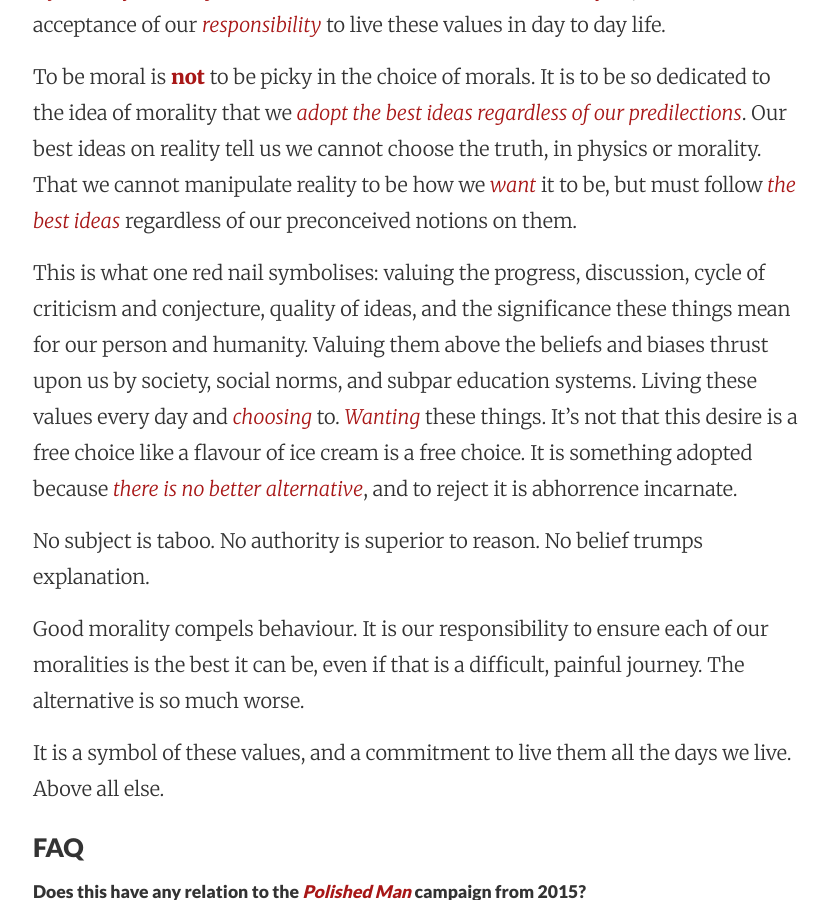
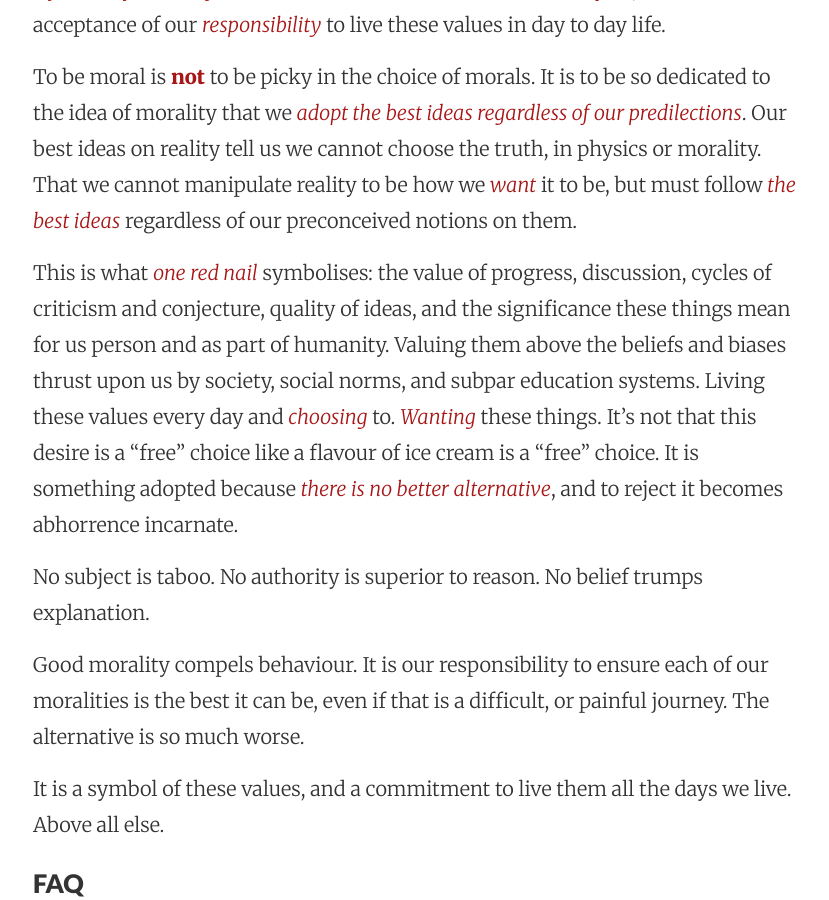
Before and after one commit to onerednail-com/onerednail-com.github.io, a Jekyll site: the page built from index.md, in a window 1280 px wide and 900 px high, scrolled down 2277 px. Shown: the whole window, without its empty margins (223-1052 px from the left). Built offline with Jekyll 4.4.1, drawn with Linux system fonts in a browser that asks for light colours; our own code applies the rules of GitHub Pages for plain Markdown files.

Commit message:
multiple typos

```diff
--- a/index.md
+++ b/index.md
@@ -39,11 +39,11 @@ But there is no symbol for *the most foundation values* we can understand: that
 
 To be moral is **not** to be picky in the choice of morals. It is to be so dedicated to the idea of morality that we *adopt the best ideas regardless of our predilections*. Our best ideas on reality tell us we cannot choose the truth, in physics or morality. That we cannot manipulate reality to be how we *want* it to be, but must follow *the best ideas* regardless of our preconceived notions on them.
 
-This is what one red nail symbolises: valuing the progress, discussion, cycle of criticism and conjecture, quality of ideas, and the significance these things mean for our person and humanity. Valuing them above the beliefs and biases thrust upon us by society, social norms, and subpar education systems. Living these values every day and *choosing* to. *Wanting* these things. It's not that this desire is a free choice like a flavour of ice cream is a free choice. It is something adopted because *there is no better alternative*, and to reject it is abhorrence incarnate.
+This is what *one red nail* symbolises: the value of progress, discussion, cycles of criticism and conjecture, quality of ideas, and the significance these things mean for us person and as part of humanity. Valuing them above the beliefs and biases thrust upon us by society, social norms, and subpar education systems. Living these values every day and *choosing* to. *Wanting* these things. It's not that this desire is a "free" choice like a flavour of ice cream is a "free" choice. It is something adopted because *there is no better alternative*, and to reject it becomes abhorrence incarnate.
 
 No subject is taboo. No authority is superior to reason. No belief trumps explanation.
 
-Good morality compels behaviour. It is our responsibility to ensure each of our moralities is the best it can be, even if that is a difficult, painful journey. The alternative is so much worse.
+Good morality compels behaviour. It is our responsibility to ensure each of our moralities is the best it can be, even if that is a difficult, or painful journey. The alternative is so much worse.
 
 It is a symbol of these values, and a commitment to live them all the days we live. Above all else.
 
```
